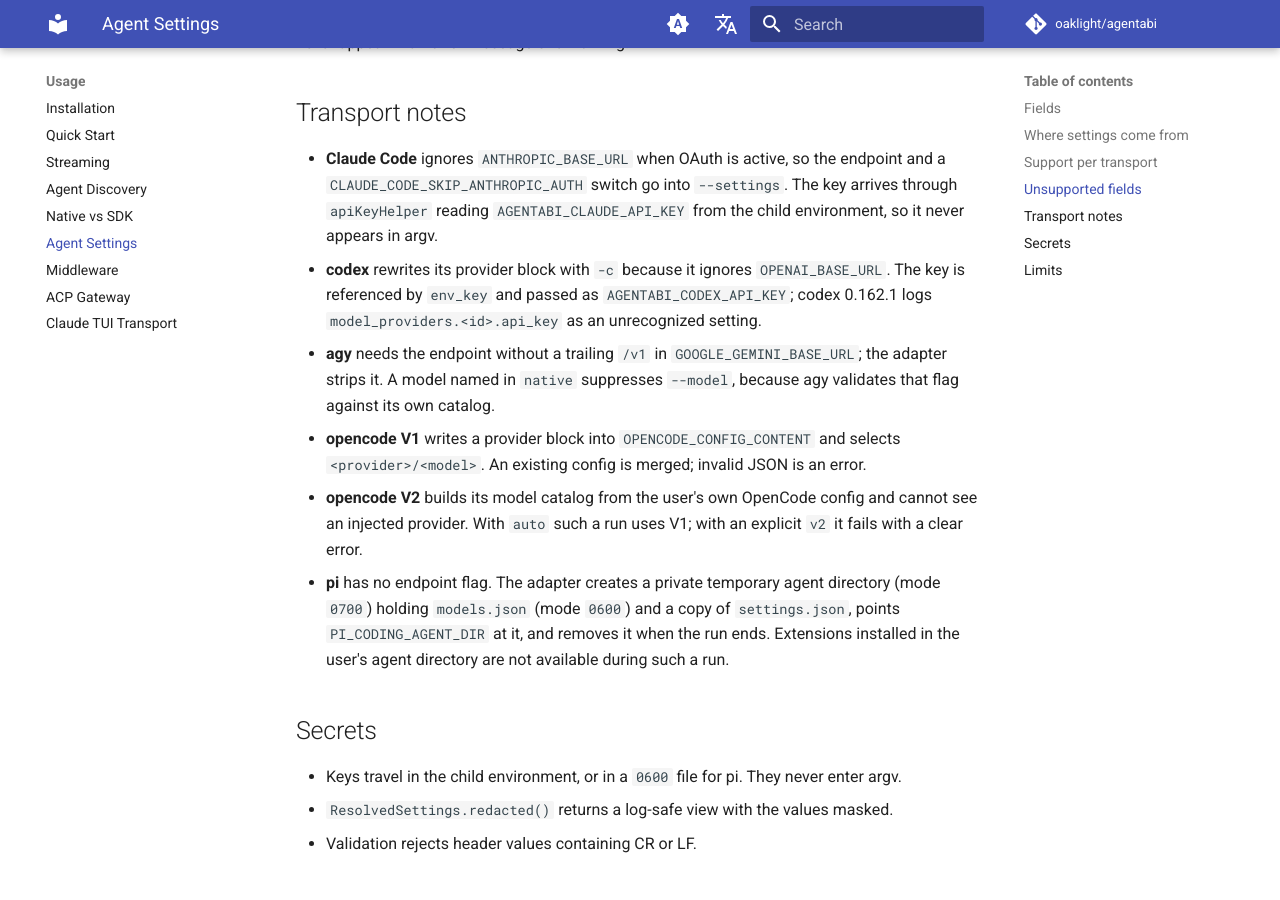
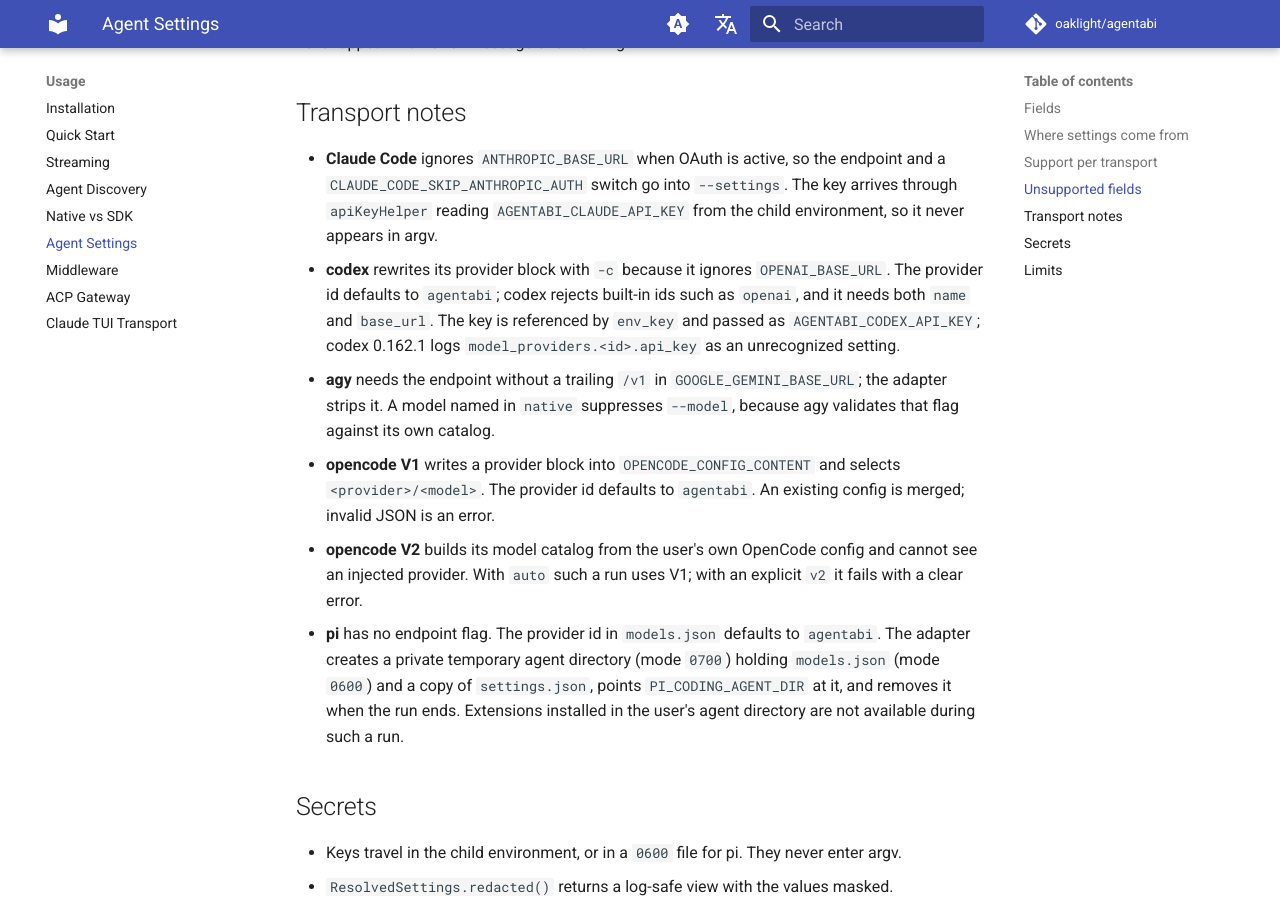
Before and after one commit to Oaklight/agentabi, an MkDocs documentation site: the page built from docs/usage/settings.md, in a window 1280 px wide and 900 px high, scrolled down 2937 px. Built offline with MkDocs 1.6.1 and Material for MkDocs 9.7.7, drawn with Linux system fonts in a browser that asks for light colours; comment, search, counter and statistics services are not loaded.

Commit message:
docs: name the default provider ids in the settings guide
codex, opencode, and pi default to the `agentabi` provider id; codex
rejects built-in ids and needs both `name` and `base_url`.

Part of #89.

```diff
--- a/docs/usage/settings.md
+++ b/docs/usage/settings.md
@@ -94,11 +94,11 @@
 ## Transport notes
 
 - **Claude Code** ignores `ANTHROPIC_BASE_URL` when OAuth is active, so the endpoint and a `CLAUDE_CODE_SKIP_ANTHROPIC_AUTH` switch go into `--settings`. The key arrives through `apiKeyHelper` reading `AGENTABI_CLAUDE_API_KEY` from the child environment, so it never appears in argv.
-- **codex** rewrites its provider block with `-c` because it ignores `OPENAI_BASE_URL`. The key is referenced by `env_key` and passed as `AGENTABI_CODEX_API_KEY`; codex 0.162.1 logs `model_providers.<id>.api_key` as an unrecognized setting.
+- **codex** rewrites its provider block with `-c` because it ignores `OPENAI_BASE_URL`. The provider id defaults to `agentabi`; codex rejects built-in ids such as `openai`, and it needs both `name` and `base_url`. The key is referenced by `env_key` and passed as `AGENTABI_CODEX_API_KEY`; codex 0.162.1 logs `model_providers.<id>.api_key` as an unrecognized setting.
 - **agy** needs the endpoint without a trailing `/v1` in `GOOGLE_GEMINI_BASE_URL`; the adapter strips it. A model named in `native` suppresses `--model`, because agy validates that flag against its own catalog.
-- **opencode V1** writes a provider block into `OPENCODE_CONFIG_CONTENT` and selects `<provider>/<model>`. An existing config is merged; invalid JSON is an error.
+- **opencode V1** writes a provider block into `OPENCODE_CONFIG_CONTENT` and selects `<provider>/<model>`. The provider id defaults to `agentabi`. An existing config is merged; invalid JSON is an error.
 - **opencode V2** builds its model catalog from the user's own OpenCode config and cannot see an injected provider. With `auto` such a run uses V1; with an explicit `v2` it fails with a clear error.
-- **pi** has no endpoint flag. The adapter creates a private temporary agent directory (mode `0700`) holding `models.json` (mode `0600`) and a copy of `settings.json`, points `PI_CODING_AGENT_DIR` at it, and removes it when the run ends. Extensions installed in the user's agent directory are not available during such a run.
+- **pi** has no endpoint flag. The provider id in `models.json` defaults to `agentabi`. The adapter creates a private temporary agent directory (mode `0700`) holding `models.json` (mode `0600`) and a copy of `settings.json`, points `PI_CODING_AGENT_DIR` at it, and removes it when the run ends. Extensions installed in the user's agent directory are not available during such a run.
 
 ## Secrets
 
```
